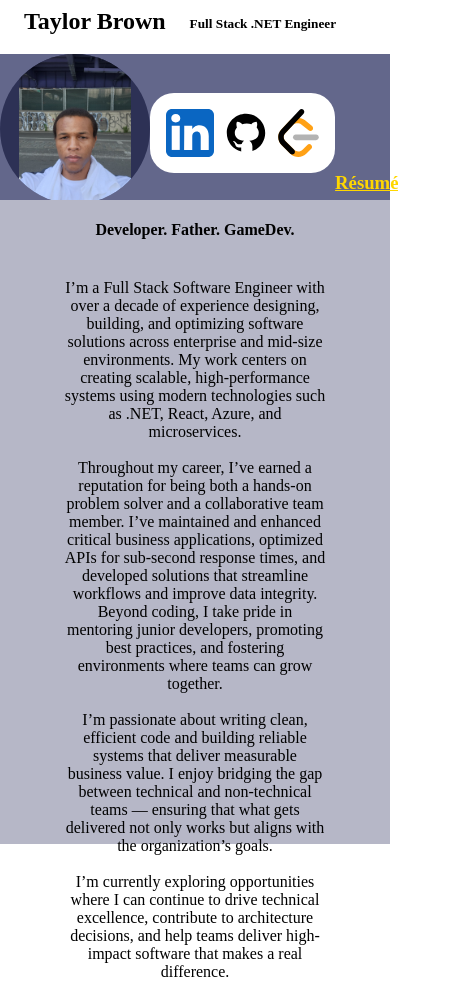
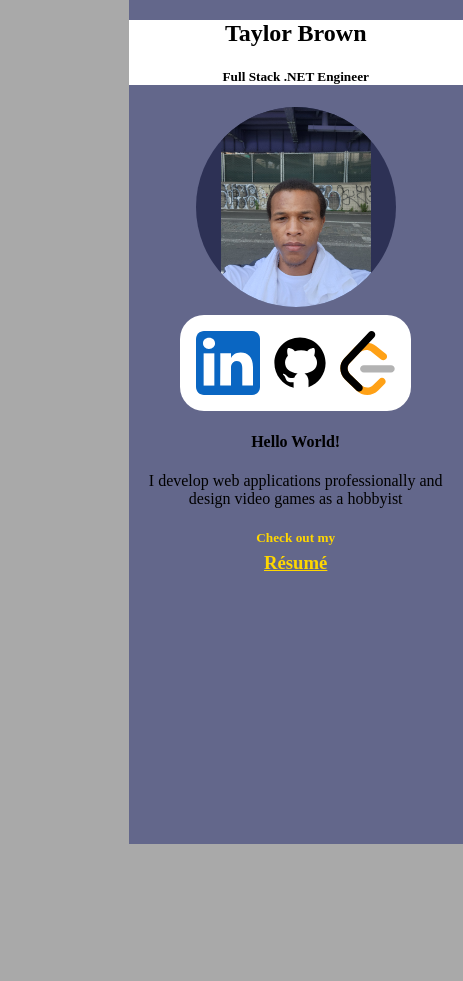
Before and after one commit to TaybrownOB196/tailoredbytaylor.co.site, a React (Vite) app: page / in a window 390 px wide. Shown: the whole page, 463 px wide, since content can reach past the window. After the commit the page ends 844 px from the top, so only its background shows below. Built offline with nearby package versions, Linux system fonts and the light colour scheme.

Commit message:
Componentize and polish in some places

```diff
--- /dev/null
+++ b/src/components/PictureBubble.jsx
@@ -0,0 +1,21 @@
+export default function PictureBubble({ imgSrc, bgColor, dims }) {
+  const bubble = {
+    backgroundColor: bgColor,
+    height: dims.x,
+    width: dims.y
+  };
+
+  const dimensions = {
+    height: dims.x,
+    width: dims.y
+  };
+
+  return (
+    <>
+      <div style={dimensions} className='bubble-image-wrapper'>
+        <img style={dimensions} className='bubble-image' src={imgSrc}></img>
+      </div>
+      <div style={bubble} className='background-bubble'></div>
+    </>
+  );
+}
--- a/src/partials/Profile.jsx
+++ b/src/partials/Profile.jsx
@@ -1,4 +1,7 @@
 import SocialMediaTray from '../components/SocialMediaTray.jsx';
+import PictureBubble from '../components/PictureBubble.jsx';
+
+import colors from '../styles/colors.module.scss';
 
 export default function Profile() {
   return (
@@ -9,10 +12,11 @@ export default function Profile() {
       </header>
 
       <div id='bust' style={{marginBottom: '8px'}}>
-        <div className='bubble-image-wrapper'>
-          <img className='bubble-image' src='src/assets/20220716_113150.jpg'></img>
-        </div>
-        <div className='background-bubble'></div>
+        <PictureBubble
+          imgSrc='src/assets/20220716_113150.jpg'
+          bgColor={colors.shade_3}
+          dims={{x: '200px', y: '200px'}}
+          />
       </div>
 
       <div id='socials'>
@@ -20,9 +24,9 @@ export default function Profile() {
       </div>
 
       <div id='intro' style={{margin: '0px 8px'}}>
-        <p>Hello World!</p>
+        <h4>Hello World!</h4>
         <p style={{textAlign:'-webkit-center'}}>I develop web applications professionally and design video games as a hobbyist</p>
-        <p>Check out my</p>
+        <h5 style={{color:'gold'}}>Check out my</h5>
       </div>
 
       <div id='resume'>
--- a/src/styles/App.media.scss
+++ b/src/styles/App.media.scss
@@ -1,88 +1,17 @@
-@use 'colors';
+@use 'colors.module';
 
-@media only screen and (min-height: 1000px) {
-
-}
-
-@media only screen and (max-width: 769px) {
-  $bust-dim: 150px;
-
-  .social-media-tray {
-    height: 48px;
+@media screen and (max-width: 769px) {
+  body {
+    background-color: darkgray;
   }
 
-  .bubble-image {
-    border-radius: inherit;
-    object-fit: contain;
-    height: $bust-dim;
-    width: $bust-dim;
+  #left-container {
+    width: 34%;
+    left: 33%;
+    min-width: 334px;
   }
 
-  .background-bubble {
-    border-radius: 50%;
-    height: $bust-dim;
-    width: $bust-dim;
-    background-color: colors.$shade-3;
-  }
-
-  #root {
-    height: 100%;
-
-    #left-container {
-      width: 100%;
-      position: absolute;
-      top: 0px;
-      height: 200px;
-      background-color: colors.$shade-2;
-      align-items: center;
-
-      display: grid;
-      grid-template-areas:
-        'head head head'
-        'bust socials ...'
-        'bust socials resume';
-      align-content: center;
-      #intro {
-        display: none;
-      }
-
-      #head {
-        display: flex;
-        justify-items: left;
-        z-index: 1;
-        background-color: colors.$shade-0;
-        width: 100%;
-        align-items: flex-end;
-        h2, h5 {
-          float: left;
-          padding-left: 24px;
-        }
-      }
-
-      #resume {
-
-      }
-
-      a {
-        color: gold;
-      }
-    }
-
-    #right-container {
-      left: initial;
-      width: 100%;
-      top: 200px;
-      height: -webkit-fill-available;
-      position: absolute;
-      background-color: colors.$shade-1;
-    }
-
-    * {
-        justify-items: center;
-    }
-
-    #about {
-      text-align: center;
-    }
+  #right-container {
+    display: none
   }
 }
--- a/src/styles/App.scss
+++ b/src/styles/App.scss
@@ -1,16 +1,12 @@
-@use 'colors';
+@use 'colors.module';
 
 .bubble-image {
   border-radius: inherit;
   object-fit: contain;
-  height: 200px;
-  width: 200px;
 }
 
 .background-bubble {
   border-radius: 50%;
-  height: 200px;
-  width: 200px;
   background-color: colors.$shade-3;
 }
 
@@ -43,12 +39,7 @@ body {
 #head {
   background-color: white;
   width: 100%;
-  grid-area: head;
 }
-#bust { grid-area: bust; }
-#socials { grid-area: socials; }
-#intro { grid-area: intro; }
-#resume { grid-area: resume; }
 
 #root {
   height: 100%;
@@ -64,6 +55,10 @@ body {
 
     a {
       color: gold;
+    }
+
+    #resume {
+      margin-top: -16px;
     }
   }
 
--- /dev/null
+++ b/src/styles/colors.module.scss
@@ -0,0 +1,11 @@
+$shade-0: #FFFFFF;
+$shade-1: #B6B7C7;
+$shade-2: #63678B;
+$shade-3: #2D3155;
+
+:export {
+    shade_0: $shade-0;
+    shade_1: $shade-2;
+    shade_2: $shade-2;
+    shade_3: $shade-3;
+}
--- a/src/styles/colors.scss
+++ /dev/null
@@ -1,4 +0,0 @@
-$shade-0: #FFFFFF;
-$shade-1: #B6B7C7;
-$shade-2: #63678B;
-$shade-3: #2D3155;
```
